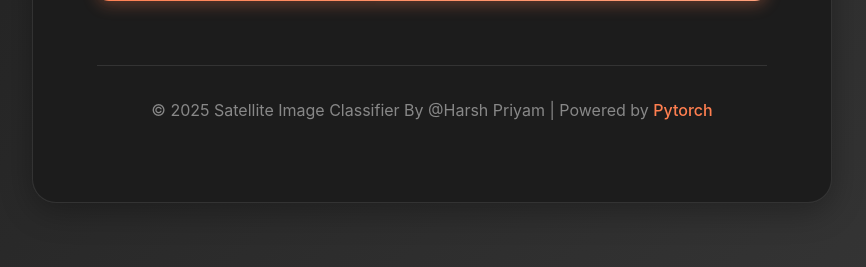
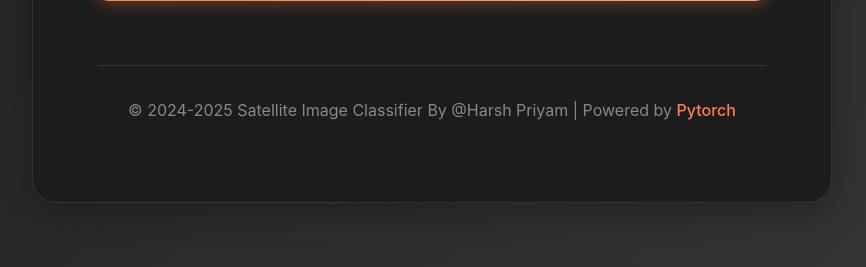
Before and after one commit to harsh-priyam/Satellite_Image_Classification, a Flask app: page / in a window 1280 px wide. Shown: the part 790-1057 px from the top of the page, without its empty margins (208-1074 px from the left). Run offline with Flask 3, Linux system fonts and the light colour scheme.

```diff
--- a/templates/index.html
+++ b/templates/index.html
@@ -200,7 +200,7 @@
             </div>
         </form>
         <footer>
-            <p>&copy; 2025 Satellite Image Classifier By @Harsh Priyam | Powered by <a href="#">Pytorch</a></p>
+            <p>&copy; 2024-2025 Satellite Image Classifier By @Harsh Priyam | Powered by <a href="#">Pytorch</a></p>
         </footer>
     </div>
 </body>
```
